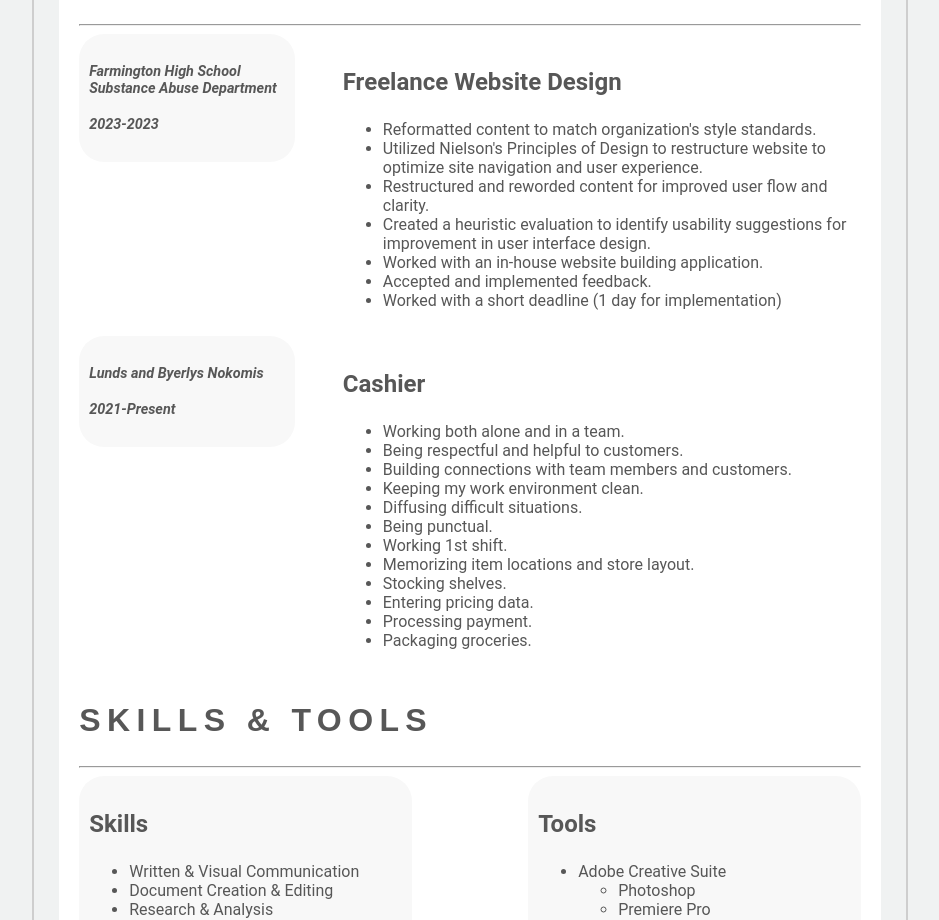
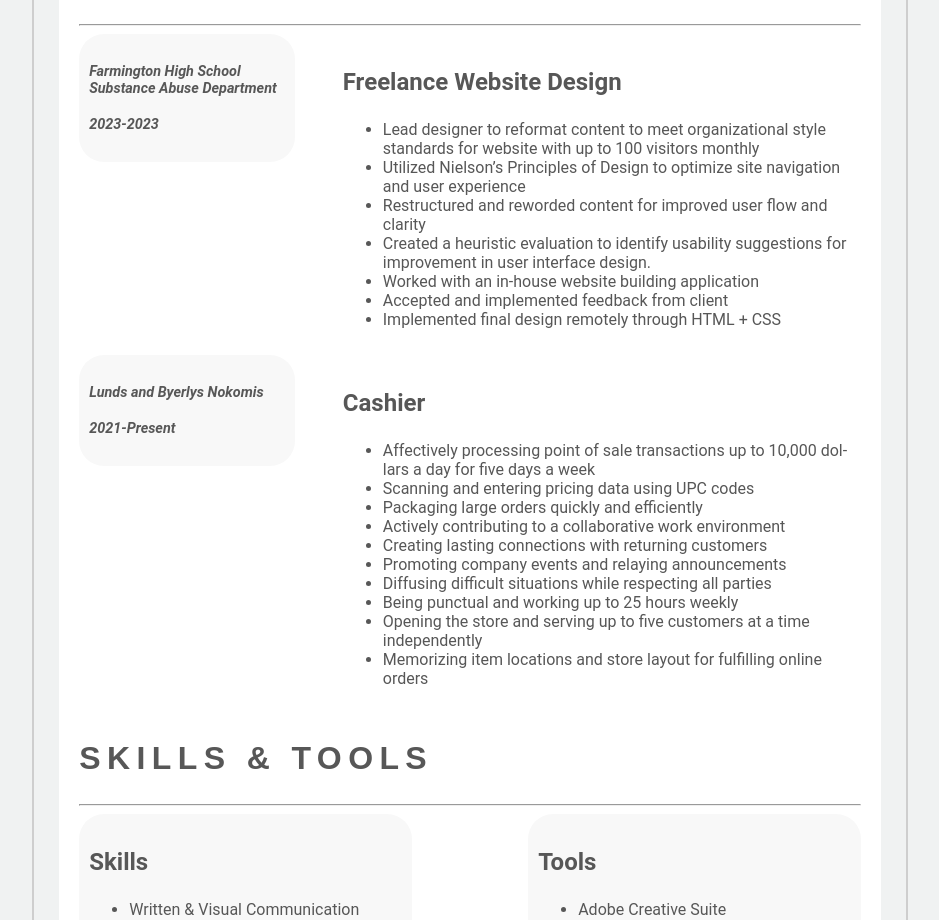
Before and after one commit to mead02/mead02.github.io, a plain HTML site: page resume.html in a window 1280 px wide. Shown: the part 787-1707 px from the top of the page, without its empty margins (170-1109 px from the left). Drawn offline with Linux system fonts and the light colour scheme; a web font is replaced by a local one.

Commit message:
Add files via upload
NEW resume *HTML

```diff
--- a/resume.html
+++ b/resume.html
@@ -42,7 +42,9 @@
                         <p><a href="https://www.linkedin.com/in/nikolas-mead">linkedin.com/in/nikolas-mead</a></p>
                     </div>
                     <div class="column right">
-                            <p>I discovered my love of Technical Writing in high school, and I value creating work that can reach its intended audience clearly and concisely. I also enjoy creating visual representations of my writing and have proficiency in multiple writing and design programs, such as the Adobe Creative Suite and Microsoft 365. I am always excited to learn more about the field of Technical Writing and other subjects related to it.</p>
+                            <p>
+                                I discovered my love of Technical Writing in high school, and I value creating work that can reach its intended audience clearly and concisely. I also enjoy creating visual representations of my writing and have proficiency in multiple writing and design programs, such as the Adobe Creative Suite and Microsoft 365. I am always excited to learn more about the field of Technical Writing and other subjects related to it.
+                            </p>
                     </div>
                 </div>
 
@@ -57,13 +59,13 @@
                     <div class="column right">
                             <h3>Freelance Website Design</h3>
                         <ul>
-                            <li>Reformatted content to match organization's style standards.</li>
-                            <li>Utilized Nielson's Principles of Design to restructure website to optimize site navigation and user experience.</li>
-                            <li>Restructured and reworded content for improved user flow and clarity.</li>
+                            <li>Lead designer to reformat content to meet organizational style standards for website with up to 100 visitors monthly</li>
+                            <li>Utilized Nielson’s Principles of Design to optimize site navigation and user experience</li>
+                            <li>Restructured and reworded content for improved user flow and clarity</li>
                             <li>Created a heuristic evaluation to identify usability suggestions for improvement in user interface design.</li>
-                            <li>Worked with an in-house website building application.</li>
-                            <li>Accepted and implemented feedback.</li>
-                            <li>Worked with a short deadline (1 day for implementation)</li>
+                            <li>Worked with an in-house website building application</li>
+                            <li>Accepted and implemented feedback from client</li>
+                            <li>Implemented final design remotely through HTML + CSS</li>
                         </ul>
                     </div>
                 </div>
@@ -76,18 +78,16 @@
                     <div class="column right">
                             <h3>Cashier</h3>
                         <ul>
-                            <li>Working both alone and in a team.</li>
-                            <li>Being respectful and helpful to customers.</li>
-                            <li>Building connections with team members and customers.</li>
-                            <li>Keeping my work environment clean.</li>
-                            <li>Diffusing difficult situations.</li>
-                            <li>Being punctual.</li>
-                            <li>Working 1st shift.</li>
-                            <li>Memorizing item locations and store layout.</li>
-                            <li>Stocking shelves.</li>
-                            <li>Entering pricing data.</li>
-                            <li>Processing payment.</li>
-                            <li>Packaging groceries.</li>
+                            <li>Affectively processing point of sale transactions up to 10,000 dollars a day for five days a week</li>
+                            <li>Scanning and entering pricing data using UPC codes</li>
+                            <li>Packaging large orders quickly and efficiently</li>
+                            <li>Actively contributing to a collaborative work environment</li>
+                            <li>Creating lasting connections with returning customers</li>
+                            <li>Promoting company events and relaying announcements</li>
+                            <li>Diffusing difficult situations while respecting all parties</li>
+                            <li>Being punctual and working up to 25 hours weekly</li>
+                            <li>Opening the store and serving up to five customers at a time independently</li>
+                            <li>Memorizing item locations and store layout for fulfilling online orders</li>
                         </ul>
                     </div>
                 </div>
```
